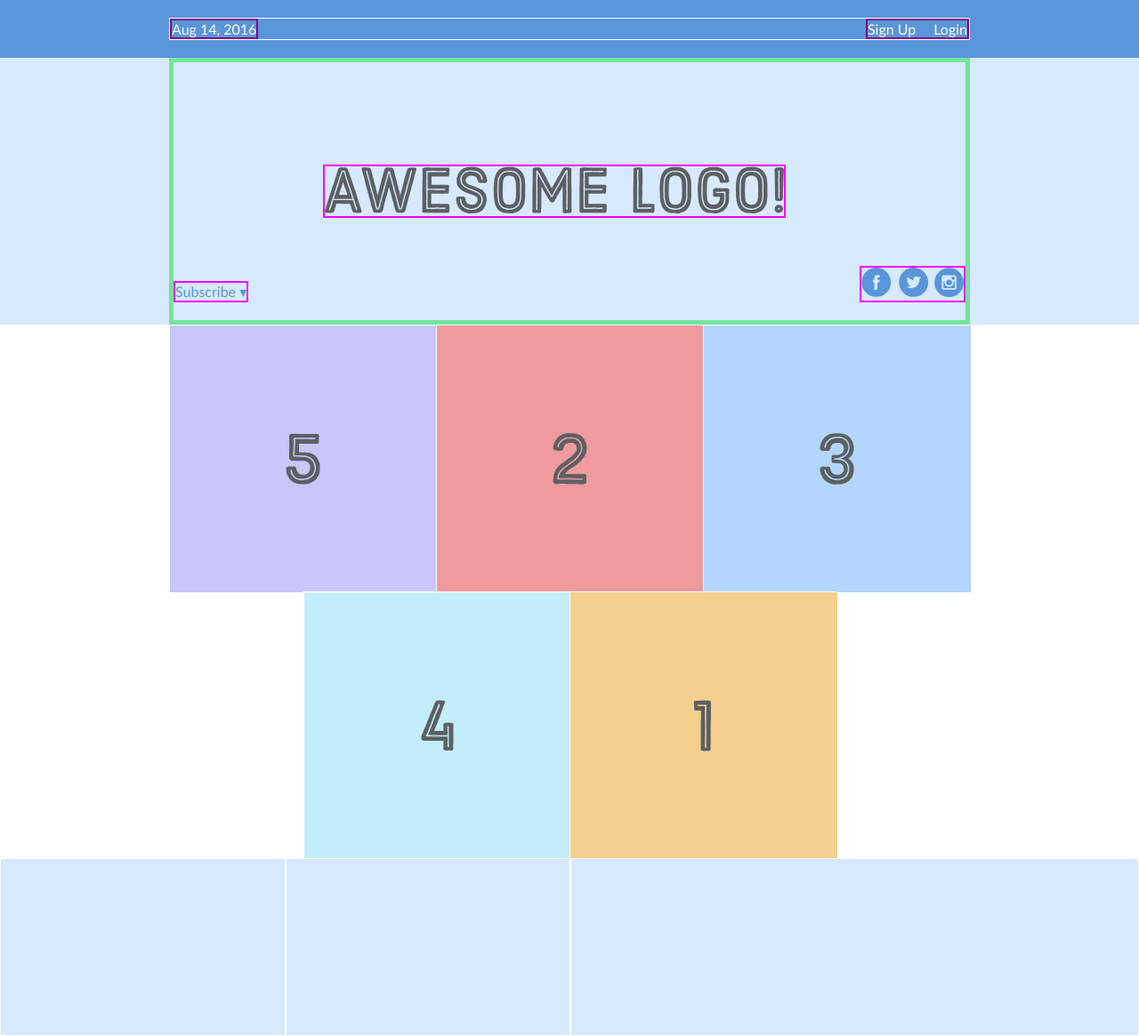
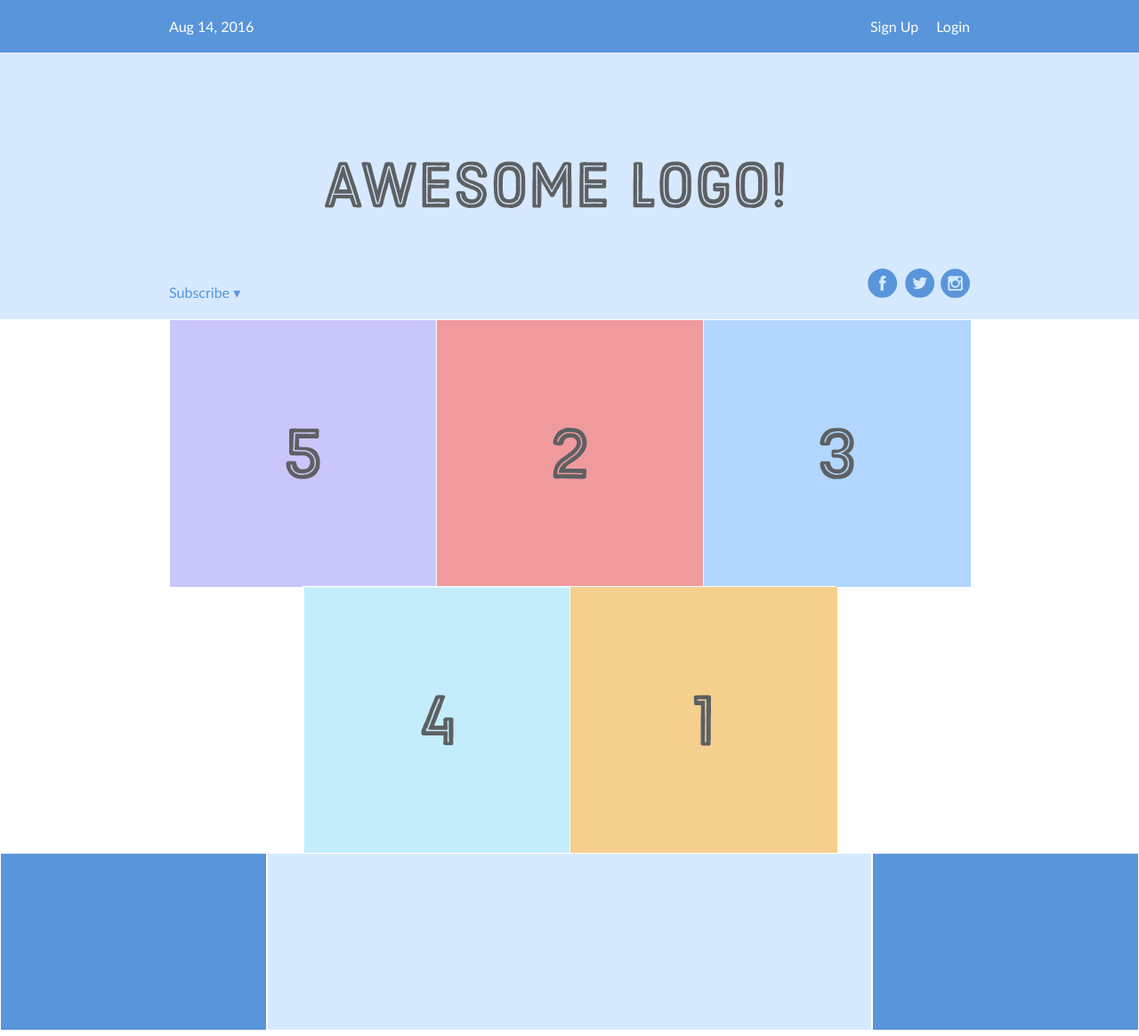
Before and after one commit to rkjenkins2/flexbox-practice, a plain HTML site: page index.html in a window 1280 px wide. Shown: the whole page at 89% size. Drawn offline with Linux system fonts and the light colour scheme.

Commit message:
finished exercises

```diff
--- a/index.html
+++ b/index.html
@@ -1,4 +1,7 @@
 <!DOCTYPE html>
+
+<!-- https://www.internetingishard.com/html-and-css/flexbox/ -->
+
 <html lang='en'>
   <head>
     <meta charset='UTF-8'/>
@@ -6,13 +9,12 @@
     <link rel='stylesheet' href='style.css'/>
   </head>
   <body>
+
     <div class='menu-container'>
       <div class='menu'>
         <div class='date'>Aug 14, 2016</div>
-        <div class='links'>
-          <div class='signup'>Sign Up</div>
-          <div class='login'>Login</div>
-        </div>
+        <div class='signup'>Sign Up</div>
+        <div class='login'>Login</div>
       </div>
     </div>
 
--- a/style.css
+++ b/style.css
@@ -16,7 +16,7 @@
   }
 
   .menu {
-    border: 1px solid #fff;  /* For debugging */
+    /* border: 1px solid #fff;  For debugging */
     width: 900px;
     /* had to display flex even though menu is nested inside menu container; turns it into not just an item but a nested flex container */
     /* flex containers only position elements one level deep */
@@ -26,13 +26,14 @@
 
   .date {
     display: flex;
-    border: 2px solid purple;
+    /* border: 2px solid purple; */
   }
 
+  /* no longer needed due to auto margin */
   .links {
     display: flex;
     justify-content: flex-end;
-    border: 2px solid purple;
+    /* border: 2px solid purple; */
     /* gap: 20px; */
   }
 
@@ -51,7 +52,7 @@
 }
 
 .header {
-  border: 5px solid rgb(115, 228, 158);
+  /* border: 5px solid rgb(115, 228, 158); */
   /* because header has explicit height and width, we can position vert */
   width: 900px;
   height: 300px;
@@ -64,13 +65,21 @@
 .social,
 .logo,
 .subscribe {
-  border: 2px solid magenta;
+  /* border: 2px solid magenta; */
 }
 
 .social,
 .subscribe {
   align-self: flex-end;
   margin-bottom: 20px;
+}
+
+.signup {
+  /* auto-margins eat up ALL the extra space in a container;
+  instead of distr items equally, moves .signup and any following items
+  (.login) to the right side of the container...
+  exact layout as earlier, but didn't need the extra nested links div */
+  margin-left: auto;
 }
 
 /* stuff below is numbered boxes */
@@ -122,6 +131,13 @@
   flex: 1;
 }
 
+.footer-one,
 .footer-three {
-  flex: 2;
+  background-color: #5995DA;
+  /* flex: initial falls back to the item's explicit width property
+  this allows to combine static and flex boxes;
+  makes this static;
+  this is a common layout to have fixed-width side bar and flex middle*/
+  flex: initial;
+  width: 300px;
 }
```
